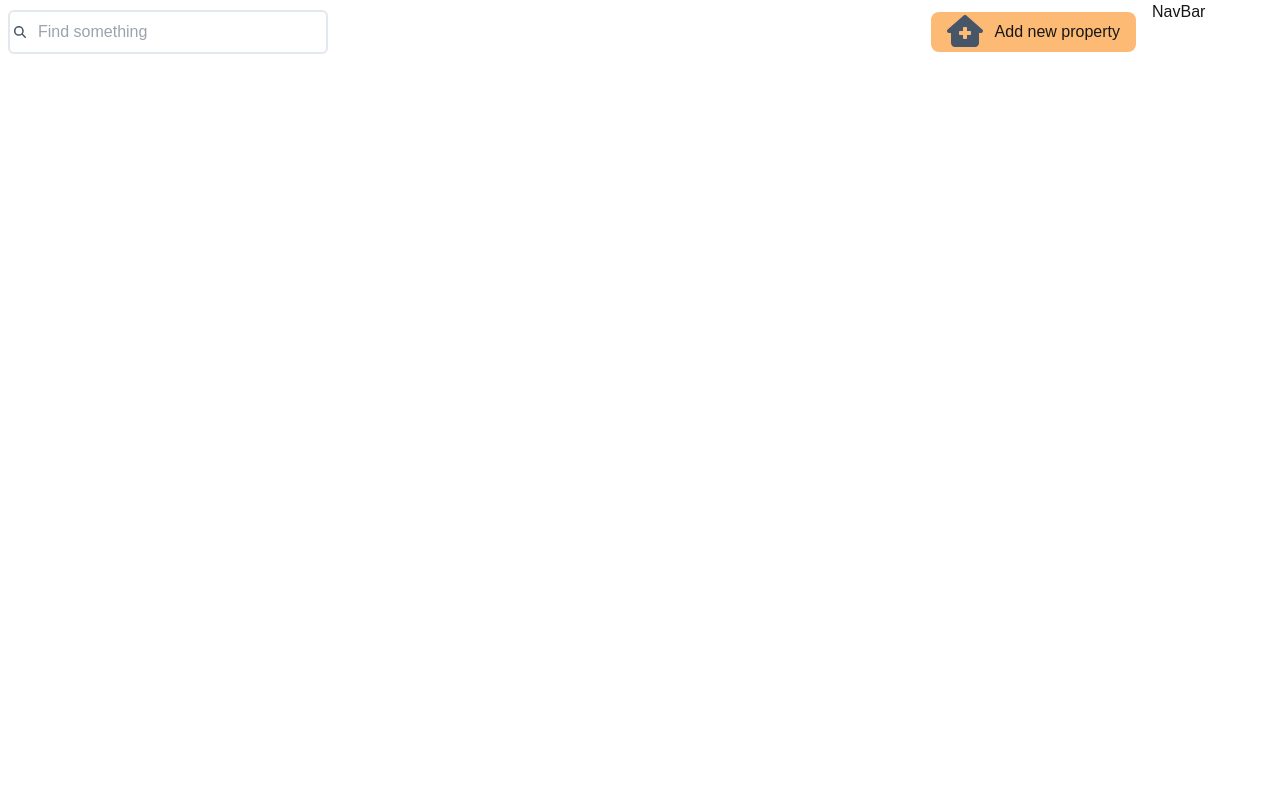
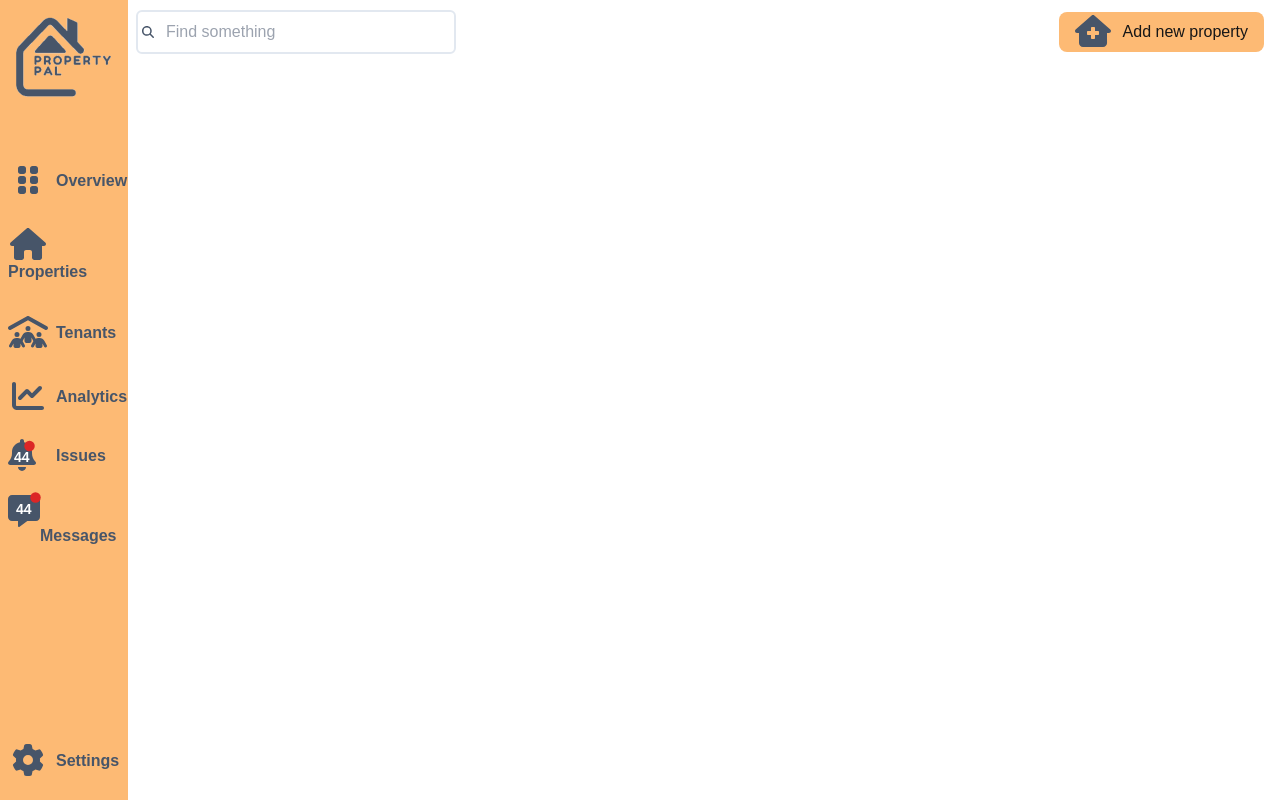
Before and after one commit to Tom-Staples/propertyPal, a Next.js app: page / in a window 1280 px wide. Built offline with nearby package versions, Linux system fonts and the light colour scheme.

Commit message:
Navbar component initial styling & links implemented
*Links do not currently work as route pages have not been configured

```diff
--- a/app/components/navBar/navBar.tsx
+++ b/app/components/navBar/navBar.tsx
@@ -1,7 +1,89 @@
+import Link from 'next/link';
 import React from 'react';
+import { FontAwesomeIcon } from '@fortawesome/react-fontawesome';
+import {
+  faGripVertical,
+  faHouse,
+  faPeopleRoof,
+  faChartLine,
+  faGear
+} from '@fortawesome/free-solid-svg-icons';
+import MessageIcon from '@/components/messgaeIcon';
+import NotificationIcon from '@/components/notificationIcon';
+import Image from 'next/image';
+import logo from '@public/logo.png';
 
 const NavBar = () => {
-  return <div>NavBar</div>;
+  const listStyling: string = 'py-4 hover:scale-105 hover:opacity-90';
+  const iconStyling: string = 'mr-2 text-slate-600 w-10';
+
+  return (
+    <nav className='order-first col-span-1 row-span-2 h-screen bg-orange-300 pt-2 text-slate-600 font-bold flex flex-col'>
+      <Link href='/' className='self-center'>
+        <Image src={logo} alt='property pal' />
+      </Link>
+      <ul className='flex flex-col mt-10 pl-2'>
+        <li className={listStyling}>
+          <Link href='/'>
+            <FontAwesomeIcon
+              icon={faGripVertical}
+              size='2xl'
+              className={iconStyling}
+            />
+            Overview
+          </Link>
+        </li>
+        <li className={listStyling}>
+          <Link href='properties'>
+            <FontAwesomeIcon
+              icon={faHouse}
+              size='2xl'
+              className={iconStyling}
+            />
+            Properties
+          </Link>
+        </li>
+        <li className={listStyling}>
+          <Link href='tenants'>
+            <FontAwesomeIcon
+              icon={faPeopleRoof}
+              size='2xl'
+              className={iconStyling}
+            />
+            Tenants
+          </Link>
+        </li>
+        <li className={listStyling}>
+          <Link href='analytics'>
+            <FontAwesomeIcon
+              icon={faChartLine}
+              size='2xl'
+              className={iconStyling}
+            />
+            Analytics
+          </Link>
+        </li>
+        <li className={listStyling}>
+          <Link href='issues'>
+            <NotificationIcon />
+            <span className='ml-8'>Issues</span>
+          </Link>
+        </li>
+        <li className={`${listStyling}`}>
+          <Link href='messages'>
+            <MessageIcon />
+            <span className='ml-8'>Messages</span>
+          </Link>
+        </li>
+        <li className={`${listStyling} absolute bottom-2`}>
+          <Link href='settings'>
+            <FontAwesomeIcon icon={faGear} size='2xl' className={iconStyling} />
+            Settings
+          </Link>
+        </li>
+      </ul>
+    </nav>
+  );
 };
 
 export default NavBar;
```
